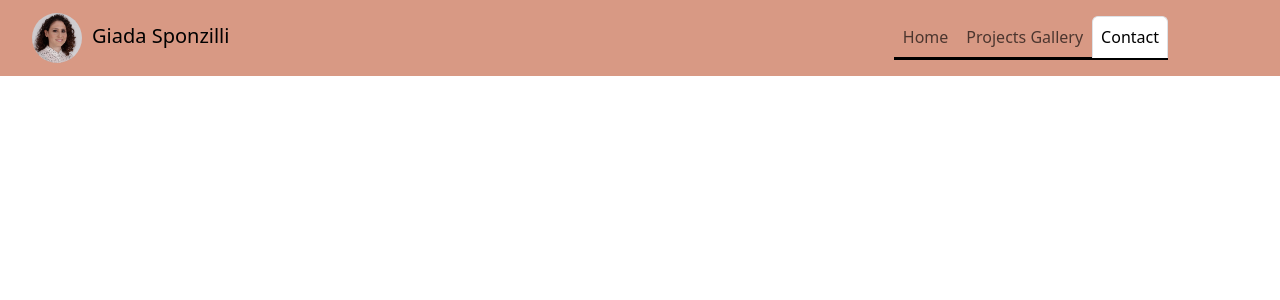
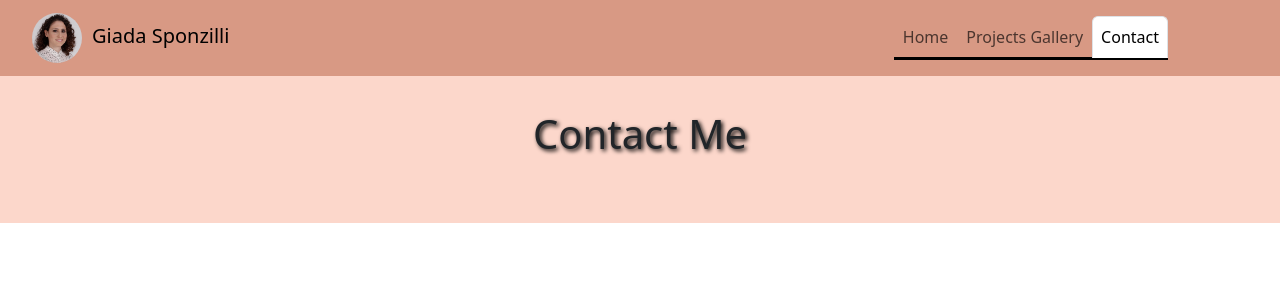
Before and after one commit to giadasponzilli/react-portfolio-giadaSponzilli, a React (Vite) app: page /contact in a window 1280 px wide. Shown: the top 300 px of the page. Built offline with nearby package versions, Linux system fonts and the light colour scheme.

Commit message:
added contact abckground and changed name from navbar to header folder

```diff
--- a/src/App.jsx
+++ b/src/App.jsx
@@ -1,6 +1,6 @@
 import { useState } from 'react'
 import { BrowserRouter as Router, Routes, Route } from 'react-router-dom'
-import MyNavbar from './components/Navbar'
+import MyNavbar from './components/Header'
 import { Home, Contact, ProjectGallery } from './components/Pages'
 import './App.css'
 
--- /dev/null
+++ b/src/components/Pages/Contact.css
@@ -0,0 +1,8 @@
+.contact-container {
+  width: 100%;
+  /* max-width: 1200px; */
+  margin: 0 auto;
+  padding: 20px;
+  background-color: #fcd7cb;
+  margin: 60px auto;
+}
--- a/src/components/Pages/Contact.jsx
+++ b/src/components/Pages/Contact.jsx
@@ -1,11 +1,15 @@
+import './Contact.css'
+
 const Contact = () => {
 
   return (
-  <>
-    <h1>Contact Me</h1>
-  </>
+    <>
+      <div className="contact-container">
+        <h1>Contact Me</h1>
+      </div>
+    </>
   )
 }
 
 
-export default  Contact;
+export default Contact;
--- a/src/components/Pages/ProjectGallery.css
+++ b/src/components/Pages/ProjectGallery.css
@@ -7,8 +7,6 @@
   padding-bottom: 0px;
   margin-bottom: 0px;
 } */
-
-
 
 .project-gallery-container {
   width: 100%;
```
Also changed, not shown: src/components/Header/index.jsx (renamed from src/components/Navbar/index.jsx), src/components/Header/style.css (renamed from src/components/Navbar/style.css).
